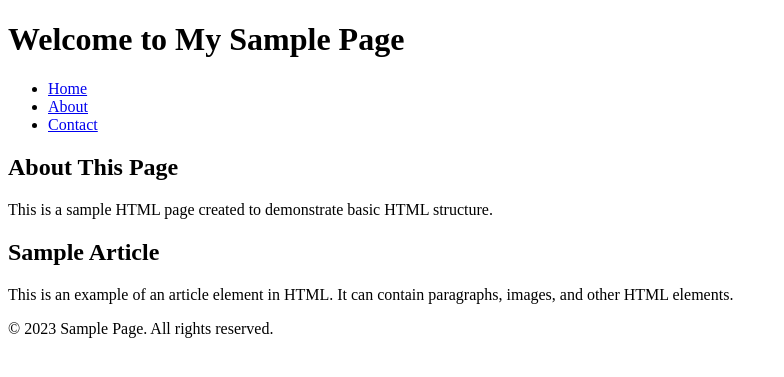
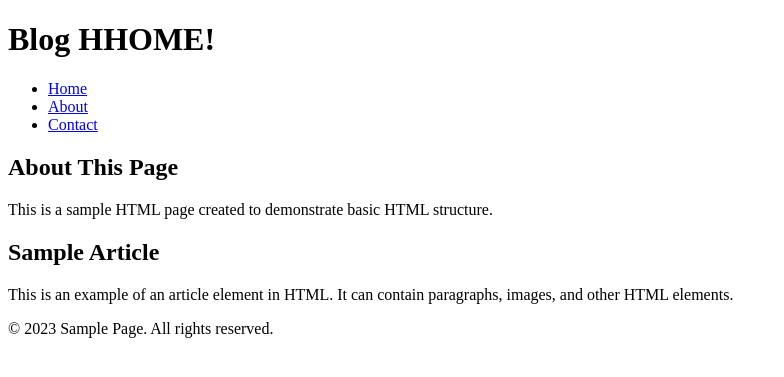
Before and after one commit to gato365/project-67-django-framework, a Django app: template django_project/blog/templates/blog/home.html in a window 1280 px wide. Shown: the top 377 px of the page, without its empty margins (0-784 px from the left). Run offline with Django 5.2, Linux system fonts and the light colour scheme; the template is opened without the code that fills it, so the values that code supplies are empty.

Commit message:
Connected blog ome to views using templating.

```diff
--- a/django_project/blog/templates/blog/home.html
+++ b/django_project/blog/templates/blog/home.html
@@ -8,7 +8,7 @@
 </head>
 <body>
     <header>
-        <h1>Welcome to My Sample Page</h1>
+        <h1>Blog HHOME!</h1>
     </header>
     <nav>
         <ul>
--- a/django_project/blog/views.py
+++ b/django_project/blog/views.py
@@ -4,7 +4,7 @@ from django.http import HttpResponse
 
 
 def home(request):
-    return HttpResponse("<h1>Blog Home</h1>")
+    return render(request, 'blog/home.html')
 
 def about(request):
     return HttpResponse("<h1>Blog About</h1>")
--- a/django_project/django_project/settings.py
+++ b/django_project/django_project/settings.py
@@ -31,6 +31,7 @@ ALLOWED_HOSTS = []
 # Application definition
 
 INSTALLED_APPS = [
+    'blog.apps.BlogConfig',
     'django.contrib.admin',
     'django.contrib.auth',
     'django.contrib.contenttypes',
```
